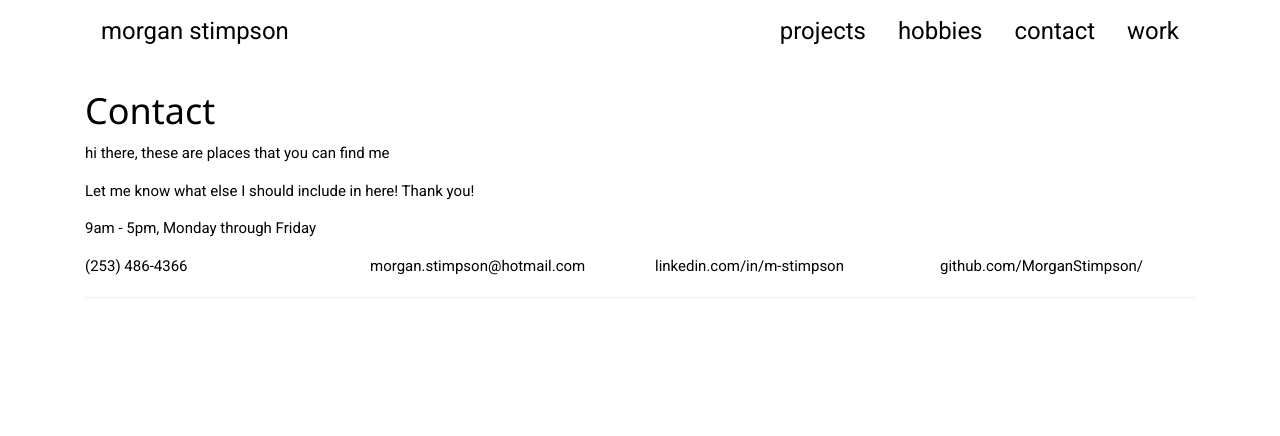
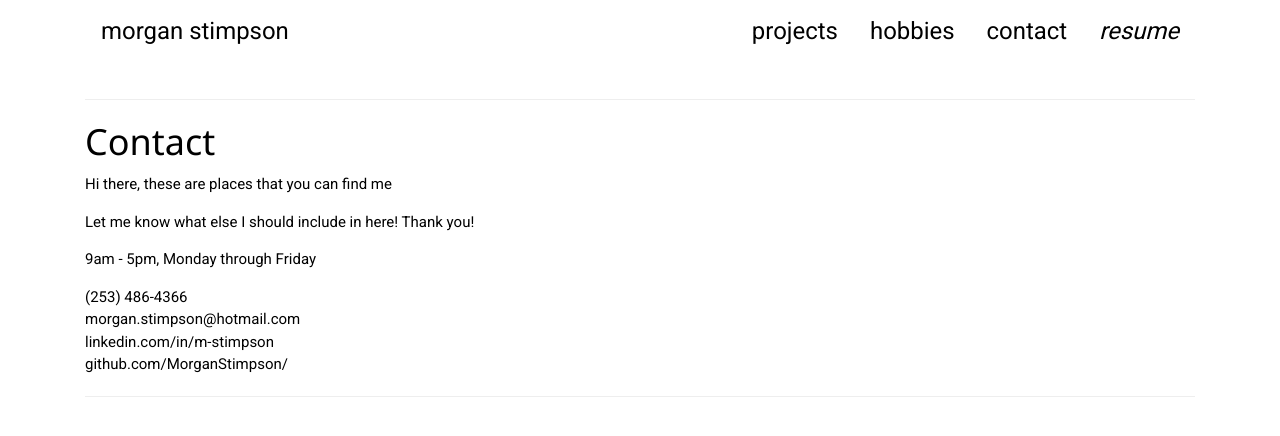
Before and after one commit to MorganStimpson/mySite, a plain HTML site: page contact.html in a window 1280 px wide. Drawn offline with nearby package versions, Linux system fonts and the light colour scheme.

Commit message:
Update 2.16.2021

```diff
--- a/contact.html
+++ b/contact.html
@@ -32,10 +32,8 @@
             <nav>
                 <ul>
                     <p><a href="index.html">morgan stimpson</a></p>
-                    <li><a href="MStimpson222021-B-1.pdf">work</a></li>
-                    <!-- contact page? what do I do with this -->
+                    <li><a href="MStimpson222021-B-1.pdf"><i>resume</i></a></li>
                     <li><a href="contact.html">contact</a></li>
-                    <!-- hobbies or an about page? -->
                     <li><a href="hobbies.html">hobbies</a></li>
                     <li><a href="projects.html">projects</a></li>
                 </ul>
@@ -43,11 +41,12 @@
         </div>
 
         <div class="container">
+            <hr>
             <h1>
                 Contact
             </h1>
             <p>
-                hi there, these are places that you can find me
+                Hi there, these are places that you can find me
             </p>
             <p>
                 Let me know what else I should include in here! Thank you!
@@ -55,17 +54,17 @@
             <p>
                 9am - 5pm, Monday through Friday
             </p>
-            <div class="row">
-                    <div class="col">
+            <div class="col">
+                    <div class="row">
                         (253) 486-4366
                     </div>
-                    <div class="col">
+                    <div class="row">
                         <a href="mailto:morgan.stimpson@hotmail.com">morgan.stimpson@hotmail.com</a>
                     </div>
-                    <div class="col">
+                    <div class="row">
                         <a href="https://www.linkedin.com/in/m-stimpson/">linkedin.com/in/m-stimpson</a>
                     </div>
-                    <div class="col">
+                    <div class="row">
                         <a href="https://github.com/MorganStimpson/">github.com/MorganStimpson/</a>
                     </div>
             </div>
```
